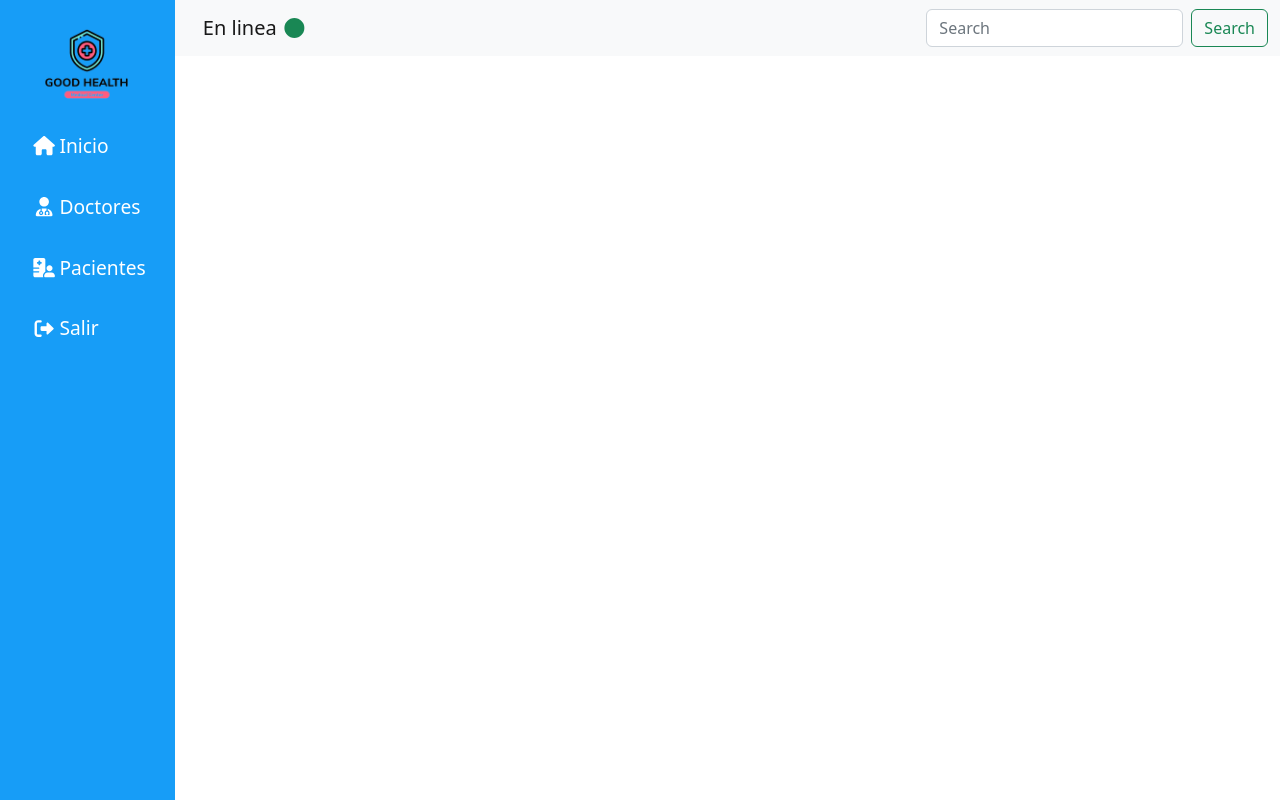
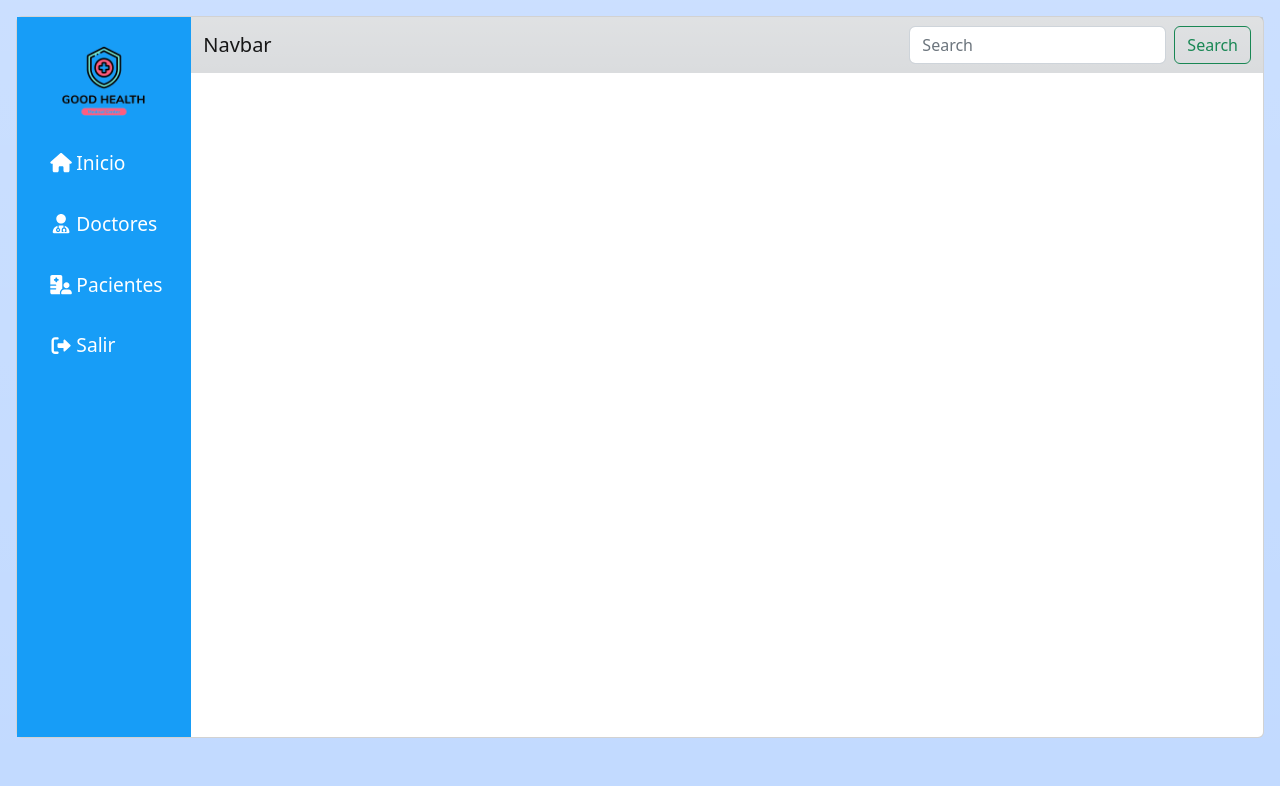
Before and after one commit to LeidyRodriguez04/ERP-RHM, an Angular app in the folder ERPangular/: page /dashboard in a window 1280 px wide. Built offline with nearby package versions, Linux system fonts and the light colour scheme; what ng-multiselect-dropdown, ngx-owl-carousel-o would draw is missing.

Commit message:
cambios dash 2:28am

```diff
--- a/ERPangular/src/app/components/dashboard/dashboard.component.css
+++ b/ERPangular/src/app/components/dashboard/dashboard.component.css
@@ -1,8 +1,6 @@
-.dashboard{
-}
 .sidebar-container{
-    background-color: var(--color-azul);
-    min-height: 100vh;
+    background: var(--color-azul);
+    min-height: 90vh;
     width: 200px;
 }
 .logo{
--- a/ERPangular/src/app/components/dashboard/dashboard.component.html
+++ b/ERPangular/src/app/components/dashboard/dashboard.component.html
@@ -1,5 +1,7 @@
-<div class="">
-    <div class="d-flex">
+<section class="bg-primary bg-gradient bg-opacity-25">
+
+    <div class="pt-3 pb-5 px-3">
+        <div class="d-flex card  flex-row">
             <div class=" sidebar-container px-2 py-1">
                 <div class="logo">
                     <img src="/assets/img/hospital.png" alt="" width="120" height="120">
@@ -12,10 +14,9 @@
                 </div>
             </div>
             <div class="w-100">
-            <nav class="navbar bg-light mb-4">
+                <nav class="navbar bg-secondary bg-gradient bg-opacity-25">
                     <div class="container-fluid">
-                    <a class="navbar-brand px-3">En linea <i class="fa-solid fa-circle text-success w-25"></i>
-                    </a>
+                        <a class="navbar-brand">Navbar</a>
                         <form class="d-flex" role="search">
                             <input class="form-control me-2" type="search" placeholder="Search" aria-label="Search">
                             <button class="btn btn-outline-success" type="submit">Search</button>
@@ -24,4 +25,6 @@
                 </nav>
             </div>
         </div>
+
     </div>
+</section>
--- a/ERPangular/src/app/components/listar-doctores/listar-doctores.component.css
+++ b/ERPangular/src/app/components/listar-doctores/listar-doctores.component.css
@@ -0,0 +1,15 @@
+.sidebar-container{
+    background: var(--color-azul);
+    min-height: 90vh;
+    width: 200px;
+}
+.logo{
+    display: flex;
+    justify-content: center;
+}
+.menu a{
+    color: #fff;
+    text-decoration: none;
+    font-size: larger;
+    margin-bottom: 2rem;
+}
--- a/ERPangular/src/app/components/listar-doctores/listar-doctores.component.html
+++ b/ERPangular/src/app/components/listar-doctores/listar-doctores.component.html
@@ -1,5 +1,7 @@
-<div class="">
-    <div class="d-flex">
+<section class="bg-primary bg-gradient bg-opacity-25">
+
+    <div class="pt-3 pb-5 px-3">
+        <div class="d-flex card  flex-row">
             <div class=" sidebar-container px-2 py-1">
                 <div class="logo">
                     <img src="/assets/img/hospital.png" alt="" width="120" height="120">
@@ -11,13 +13,11 @@
                     <a routerLink="/"><i class="fa-solid fa-right-from-bracket col-2 me-1"></i>Salir</a>
                 </div>
             </div>
-
             <div>
                 <div class="w-100">
-                <nav class="navbar bg-light mb-4">
+                    <nav class="navbar bg-secondary bg-gradient bg-opacity-25">
                         <div class="container-fluid">
-                        <a class="navbar-brand px-3">En linea <i class="fa-solid fa-circle text-success w-25"></i>
-                        </a>
+                            <a class="navbar-brand">Navbar</a>
                             <form class="d-flex" role="search">
                                 <input class="form-control me-2" type="search" placeholder="Search" aria-label="Search">
                                 <button class="btn btn-outline-success" type="submit">Search</button>
@@ -25,7 +25,8 @@
                         </div>
                     </nav>
                 </div>
-            <section class="container-fluid">
+
+                <section class="container-sm ms-2">
                     <div class="d-flex justify-content-center my-2">
                         <h3 class="">Lista de doctores</h3>
                     </div>
@@ -60,7 +61,7 @@
                                 <td class="d-flex">
                                     <button [routerLink]="['/actualizar-doctor', doctor._id]"
                                         routerLinkActive="router-link-active"
-                                    class="btn btn-warning btn-sm mx-2 text-light">
+                                        class="btn btn-primary bg-opacity-50 btn-sm mx-2 text-light">
                                         <i class="fa-solid fa-file-pen"></i>
                                         Actualizar</button>
                                     <button (click)="eliminarDoctores(doctor._id)" class="btn btn-danger btn-sm mx-2">
@@ -73,9 +74,9 @@
                     <h2 class="text-center text-danger fw-bold" *ngIf="listarDoctores.length == 0">No hay doctores
                         registrados</h2>
                 </section>
-
-        </div>
             </div>
         </div>
 
+    </div>
+</section>
 <app-footer></app-footer>
--- a/ERPangular/src/app/components/registrar-doctores/registrar-doctores.component.css
+++ b/ERPangular/src/app/components/registrar-doctores/registrar-doctores.component.css
@@ -13,8 +13,8 @@
     margin-top: 8px;
 }
 .sidebar-container{
-    background-image: linear-gradient(90deg, #6390f7 10%, #6231a3 90%);
-    min-height: 100vh;
+    background: var(--color-azul);
+    min-height: 90vh;
     width: 200px;
 }
 .logo{
--- a/ERPangular/src/app/components/registrar-doctores/registrar-doctores.component.html
+++ b/ERPangular/src/app/components/registrar-doctores/registrar-doctores.component.html
@@ -1,6 +1,7 @@
+<section class="bg-primary bg-gradient bg-opacity-25">
 
-<div class="bg-light">
-    <div class="d-flex">
+    <div class="pt-3 pb-5 px-3">
+        <div class="d-flex card  flex-row">
             <div class=" sidebar-container px-2 py-1">
                 <div class="logo">
                     <img src="/assets/img/hospital.png" alt="" width="120" height="120">
@@ -12,10 +13,9 @@
                     <a routerLink="/"><i class="fa-solid fa-right-from-bracket col-2 me-1"></i>Salir</a>
                 </div>
             </div>
-
             <div>
                 <div class="w-100">
-                <nav class="navbar bg-light">
+                    <nav class="navbar bg-secondary bg-gradient bg-opacity-25">
                         <div class="container-fluid">
                             <a class="navbar-brand">Navbar</a>
                             <form class="d-flex" role="search">
@@ -25,8 +25,6 @@
                         </div>
                     </nav>
                 </div>
-            <div class="">
-
                 <form [formGroup]="doctoresForm" (ngSubmit)="agregarDoctores()" class="row m-3 formDoctores d-flex justify-content-center card-body" action="">
                     <div class="col-9 col-sm-19 col-md-7 col-lg-6 card bg-light shadow-sm">
                         <div class="row py-4">
@@ -119,7 +117,7 @@
                                 </div>
                             </div>
                             <div class="col-12 mt-3">
-                                <button type="submit" class="btn btn-danger" [disabled]="doctoresForm.invalid">{{texto_btn}}</button>
+                                <button type="submit" class="btn btn-primary" [disabled]="doctoresForm.invalid">{{texto_btn}}</button>
                             </div>
                         </div>
 
@@ -128,8 +126,8 @@
 
             </div>
         </div>
+
     </div>
-</div>
-
+</section>
 
 <app-footer></app-footer>
```
Lines whose indentation alone changed are shown as unchanged.
